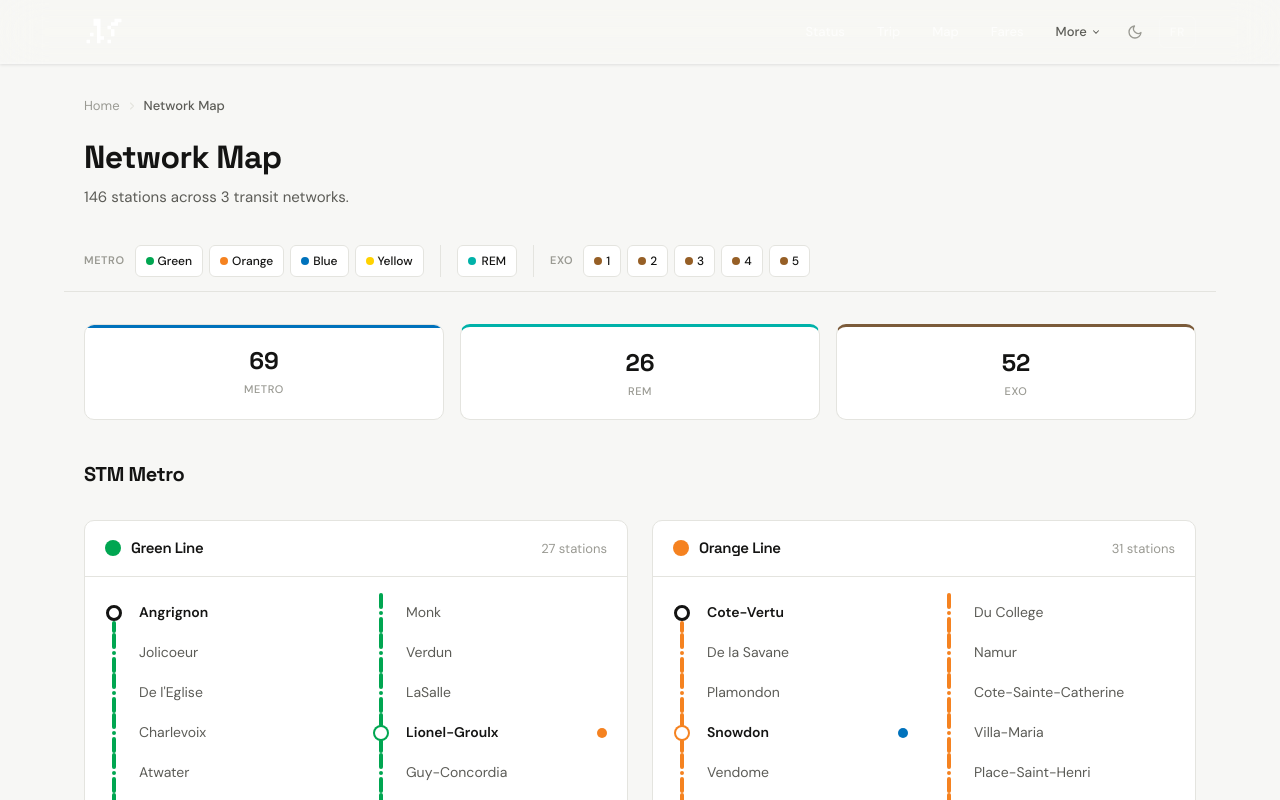
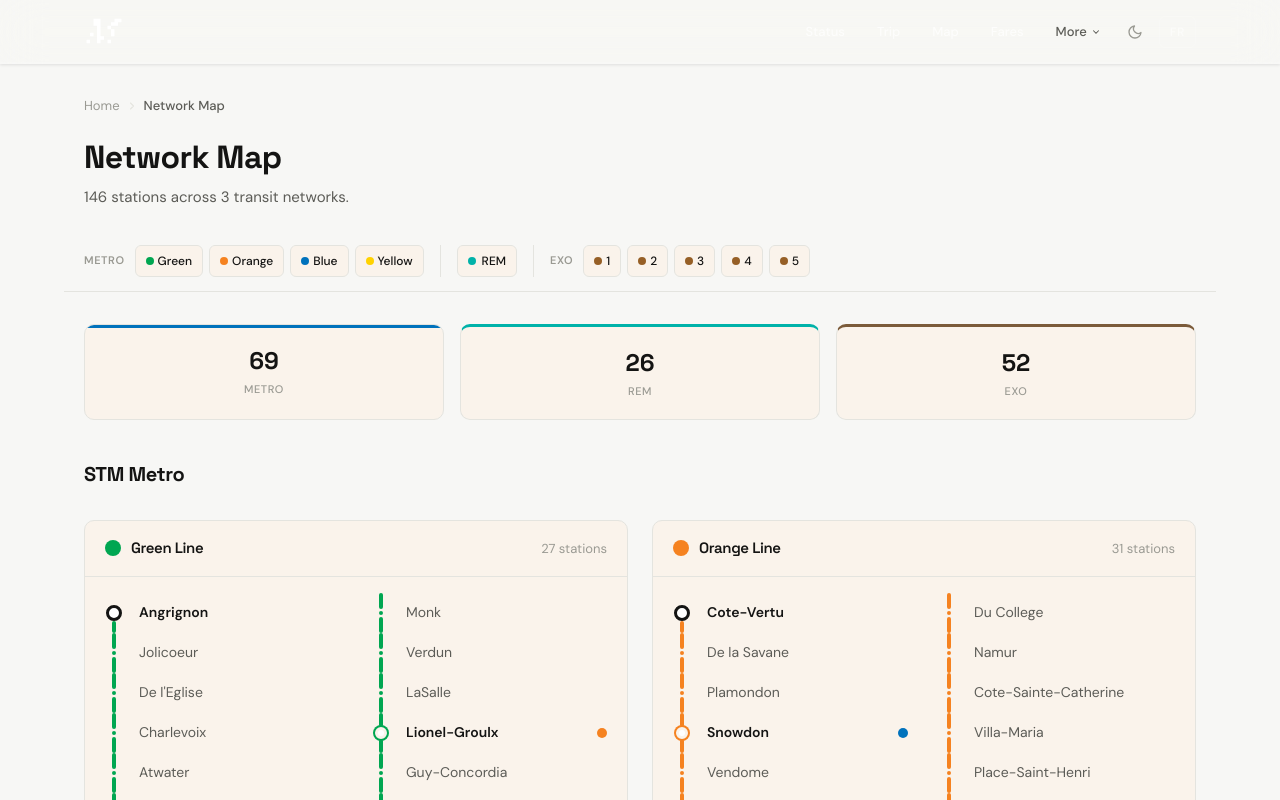
Before and after one commit to the-void-cmyk/mtl-metro-map, a Next.js app: page /en/map in a window 1280 px wide. Shown: the top 800 px of the page. Built offline with nearby package versions, Linux system fonts and the light colour scheme.

Commit message:
fix: replace pure white (#FFFFFF) with warm white (#FAF3EB)
Updated --surface-elevated CSS variable, hero h1 color, and
route diagram dot borders from pure white to #FAF3EB.
Button text on colored backgrounds (accent, line badges) stays
pure white for contrast.

Authored by Vanja

```diff
--- a/src/app/[locale]/page.tsx
+++ b/src/app/[locale]/page.tsx
@@ -49,7 +49,7 @@
               <span className="w-1.5 h-1.5 rounded-full bg-green-400 animate-pulse" />
               {t.heroBadge(allStations.length)}
             </div>
-            <h1 className="text-4xl sm:text-5xl lg:text-[56px] font-bold tracking-tight leading-[1.1] mb-4" style={{ color: "#FFFFFF", fontFamily: "var(--font-space-grotesk), system-ui", textShadow: "0 2px 30px rgba(0,0,0,0.5), 0 1px 3px rgba(0,0,0,0.4)" }}>
+            <h1 className="text-4xl sm:text-5xl lg:text-[56px] font-bold tracking-tight leading-[1.1] mb-4" style={{ color: "#FAF3EB", fontFamily: "var(--font-space-grotesk), system-ui", textShadow: "0 2px 30px rgba(0,0,0,0.5), 0 1px 3px rgba(0,0,0,0.4)" }}>
               {t.heroTitle1}<br />
               <span style={{ color: "rgba(255,255,255,0.55)" }}>{t.heroTitle2}</span>
             </h1>
--- a/src/app/globals.css
+++ b/src/app/globals.css
@@ -11,7 +11,7 @@
 
   /* Design system */
   --surface: #F7F7F5;
-  --surface-elevated: #FFFFFF;
+  --surface-elevated: #FAF3EB;
   --surface-inset: #EFEFEB;
   --border: #E4E4DF;
   --border-subtle: #EEEEEA;
@@ -212,14 +212,14 @@
 .route-station-dot-transfer {
   width: 12px;
   height: 12px;
-  border: 3px solid white;
+  border: 3px solid #FAF3EB;
   box-shadow: 0 0 0 2px currentColor;
 }
 
 .route-station-dot-intermediate {
   width: 8px;
   height: 8px;
-  border: 2px solid white;
+  border: 2px solid #FAF3EB;
 }
 
 /* ─── Network Card ─── */
```
